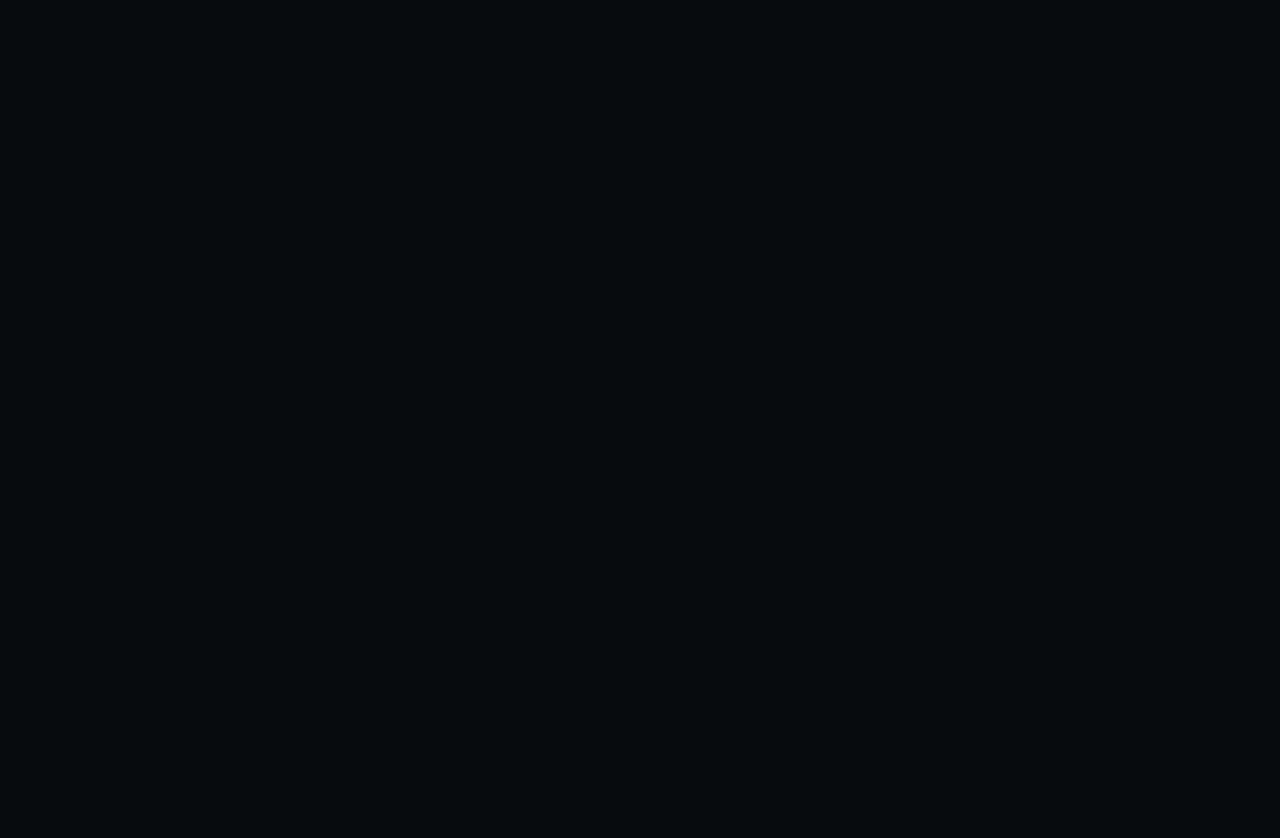
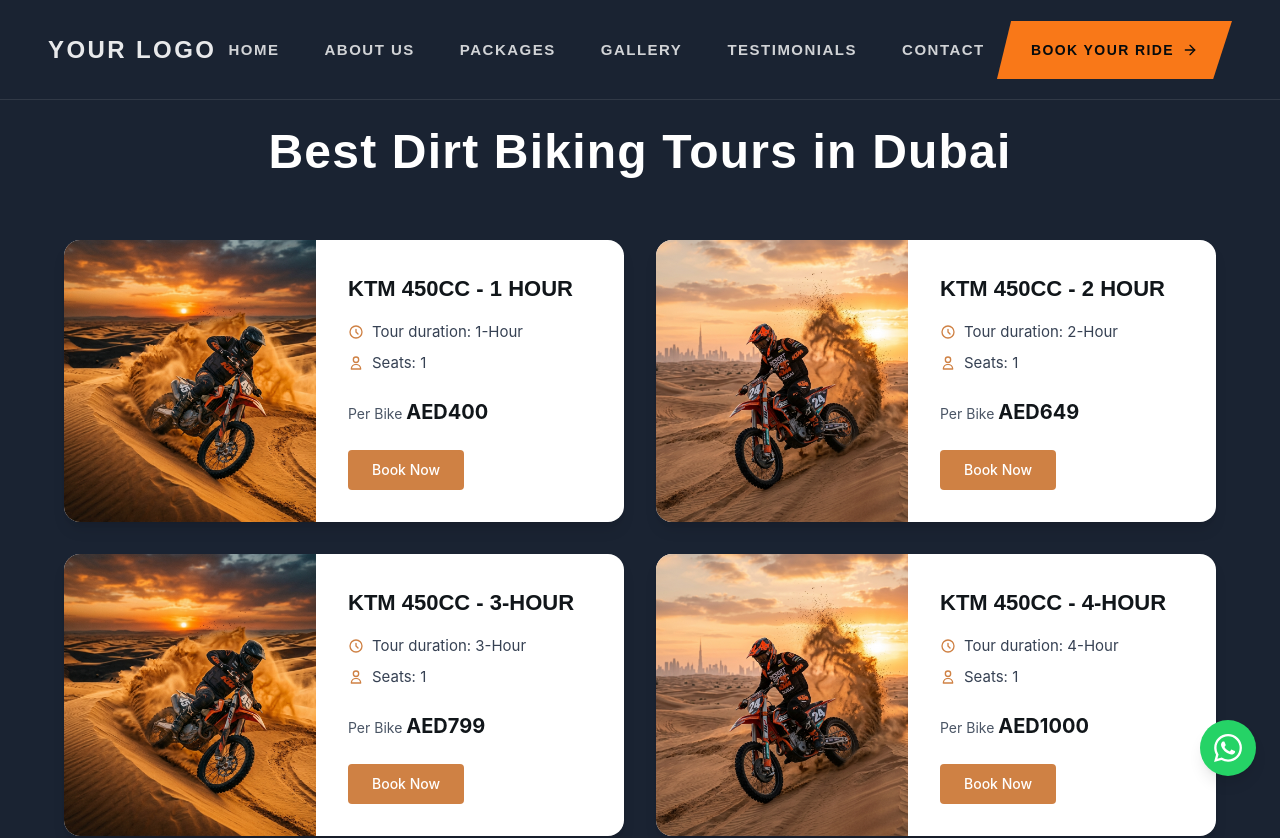
Before and after one commit to rameezwangde/Dirt-Bike, a React app: page /dirt-bike-dubai in a window 1280 px wide. Before the commit this address had no page. Shown: the top 838 px of the page. Before the commit the page ends 800 px from the top, so only its background shows below. Built offline with nearby package versions, Linux system fonts and the light colour scheme; the HTML template or start-up script is replaced by a standard one.

Commit message:
feat: add new pages, components, and routing configuration for dirt bike tour app

```diff
--- a/src/App.jsx
+++ b/src/App.jsx
@@ -3,6 +3,7 @@
 import Home from './pages/Home';
 import AboutUs from './pages/AboutUs';
 import Packages from './pages/Packages';
+import DirtBike from './pages/DirtBike';
 import ScrollToTop from './components/ScrollToTop';
 
 function App() {
@@ -13,6 +14,7 @@
         <Route path="/" element={<Home />} />
         <Route path="/about" element={<AboutUs />} />
         <Route path="/packages" element={<Packages />} />
+        <Route path="/dirt-bike-dubai" element={<DirtBike />} />
       </Routes>
     </>
   );
--- a/src/components/Navbar.jsx
+++ b/src/components/Navbar.jsx
@@ -18,12 +18,12 @@
   }, []);
 
   const isActive = (path) => location.pathname === path;
-  const isAboutPage = location.pathname === '/about';
+  const isLightModePage = location.pathname === '/about' || location.pathname === '/packages';
 
-  const defaultTextColor = isAboutPage ? 'text-[#11161A]' : 'text-white/80';
-  const logoColor = isAboutPage ? 'text-[#11161A]' : 'text-white/90';
-  const hoverColor = isAboutPage ? 'hover:text-[#F97818]' : 'hover:text-white';
-  const scrolledBg = isAboutPage
+  const defaultTextColor = isLightModePage ? 'text-[#11161A]' : 'text-white/80';
+  const logoColor = isLightModePage ? 'text-[#11161A]' : 'text-white/90';
+  const hoverColor = isLightModePage ? 'hover:text-[#F97818]' : 'hover:text-white';
+  const scrolledBg = isLightModePage
     ? 'bg-cream/80 backdrop-blur-md shadow-sm border-b border-ink/5'
     : 'bg-charcoal/70 backdrop-blur-md shadow-lg border-b border-white/10';
 
--- a/src/components/TourCard.jsx
+++ b/src/components/TourCard.jsx
@@ -1,6 +1,7 @@
 import React from 'react';
 import { motion } from 'framer-motion';
 import { ArrowRight } from 'lucide-react';
+import { Link } from 'react-router-dom';
 
 const TourCard = ({ tour, index }) => {
   return (
@@ -103,6 +104,24 @@
           </p>
 
           {/* CTA Button */}
+          {tour.link ? (
+            <Link
+              to={tour.link}
+              className="mt-auto self-start bg-[#F97818] hover:bg-[#FF8A28] text-[#071116] font-barlow font-extrabold uppercase flex items-center transition-colors duration-250 ease-out group/btn"
+              style={{
+                height: '48px',
+                width: 'fit-content',
+                padding: '0 25px',
+                fontSize: '17px',
+                letterSpacing: '0.04em',
+                gap: '12px',
+                clipPath: 'polygon(0 0, 88% 0, 100% 50%, 88% 100%, 0 100%)'
+              }}
+            >
+              {tour.ctaText}
+              <ArrowRight className="w-[18px] h-[18px] stroke-[2.5] transition-transform duration-250 ease-out group-hover/btn:translate-x-[4px]" />
+            </Link>
+          ) : (
             <button
               className="mt-auto self-start bg-[#F97818] hover:bg-[#FF8A28] text-[#071116] font-barlow font-extrabold uppercase flex items-center transition-colors duration-250 ease-out group/btn"
               style={{
@@ -118,6 +137,7 @@
               {tour.ctaText}
               <ArrowRight className="w-[18px] h-[18px] stroke-[2.5] transition-transform duration-250 ease-out group-hover/btn:translate-x-[4px]" />
             </button>
+          )}
         </div>
 
       </div>
--- /dev/null
+++ b/src/pages/DirtBike.jsx
@@ -0,0 +1,129 @@
+import React from 'react';
+import Navbar from '../components/Navbar';
+import Footer from '../components/Footer';
+import { motion } from 'framer-motion';
+
+const packages = [
+  {
+    id: 1,
+    title: "KTM 450cc - 1 Hour",
+    duration: "1-Hour",
+    seats: 1,
+    price: 400,
+    image: "/images/dirt-bike-tour.jpg"
+  },
+  {
+    id: 2,
+    title: "KTM 450cc - 2 Hour",
+    duration: "2-Hour",
+    seats: 1,
+    price: 649,
+    image: "/images/dirt-bike.jpg"
+  },
+  {
+    id: 3,
+    title: "KTM 450cc - 3-Hour",
+    duration: "3-Hour",
+    seats: 1,
+    price: 799,
+    image: "/images/dirt-bike-tour.jpg"
+  },
+  {
+    id: 4,
+    title: "KTM 450cc - 4-Hour",
+    duration: "4-Hour",
+    seats: 1,
+    price: 1000,
+    image: "/images/dirt-bike.jpg"
+  },
+  {
+    id: 5,
+    title: "KTM 450cc - 1-Day",
+    duration: "1-Day",
+    seats: 1,
+    price: 1550,
+    image: "/images/dirt-bike-tour.jpg"
+  },
+  {
+    id: 6,
+    title: "KTM 450cc - 3-Days",
+    duration: "3-Days",
+    seats: 1,
+    price: 3850,
+    image: "/images/dirt-bike.jpg"
+  }
+];
+
+const DirtBike = () => {
+  return (
+    <div className="bg-[#1a2332] min-h-screen pt-32 font-inter">
+      <Navbar />
+
+      <div className="max-w-[1200px] mx-auto px-6 pb-24">
+        <motion.h1
+          initial={{ opacity: 0, y: 20 }}
+          animate={{ opacity: 1, y: 0 }}
+          className="text-4xl md:text-5xl font-bold text-white text-center mb-16 font-barlow tracking-wide"
+        >
+          Best Dirt Biking Tours in Dubai
+        </motion.h1>
+
+        <div className="grid grid-cols-1 lg:grid-cols-2 gap-8">
+          {packages.map((pkg, idx) => (
+            <motion.div
+              key={pkg.id}
+              initial={{ opacity: 0, y: 30 }}
+              animate={{ opacity: 1, y: 0 }}
+              transition={{ delay: idx * 0.1 }}
+              className="bg-white rounded-2xl overflow-hidden flex flex-col sm:flex-row shadow-lg"
+            >
+              {/* Image side */}
+              <div className="sm:w-[45%] h-[250px] sm:h-auto relative">
+                <img
+                  src={pkg.image}
+                  alt={pkg.title}
+                  className="w-full h-full object-cover"
+                />
+              </div>
+
+              {/* Content side */}
+              <div className="sm:w-[55%] p-6 md:p-8 flex flex-col justify-center">
+                <h3 className="text-[22px] font-bold text-[#11161A] mb-4 font-barlow uppercase">
+                  {pkg.title}
+                </h3>
+
+                <div className="flex flex-col gap-2 mb-6 text-[15px] text-gray-700">
+                  <div className="flex items-center gap-2">
+                    <svg className="w-4 h-4 text-[#cf8144]" fill="none" stroke="currentColor" viewBox="0 0 24 24">
+                      <path strokeLinecap="round" strokeLinejoin="round" strokeWidth="2" d="M12 8v4l3 3m6-3a9 9 0 11-18 0 9 9 0 0118 0z" />
+                    </svg>
+                    <span>Tour duration: {pkg.duration}</span>
+                  </div>
+                  <div className="flex items-center gap-2">
+                    <svg className="w-4 h-4 text-[#cf8144]" fill="none" stroke="currentColor" viewBox="0 0 24 24">
+                      <path strokeLinecap="round" strokeLinejoin="round" strokeWidth="2" d="M16 7a4 4 0 11-8 0 4 4 0 018 0zM12 14a7 7 0 00-7 7h14a7 7 0 00-7-7z" />
+                    </svg>
+                    <span>Seats: {pkg.seats}</span>
+                  </div>
+                </div>
+
+                <div className="mb-6">
+                  <span className="text-gray-600 text-sm">Per Bike </span>
+                  <span className="text-xl font-bold text-[#11161A]">AED{pkg.price}</span>
+                </div>
+
+                <button className="bg-[#cf8144] hover:bg-[#b56e36] text-white py-2.5 px-6 rounded text-sm font-medium transition-colors w-fit">
+                  Book Now
+                </button>
+              </div>
+            </motion.div>
+          ))}
+        </div>
+      </div>
+
+      <Footer />
+    </div>
+  );
+};
+
+export default DirtBike;
--- a/src/pages/Packages.jsx
+++ b/src/pages/Packages.jsx
@@ -11,6 +11,7 @@
     image: "/images/dirt-bike-tour.jpg",
     description: "Ride powerful KTM 450cc dirt bikes through Dubai's stunning dunes. Guided tours, safety gear, and beginner lessons for an unforgettable desert adventure.",
     ctaText: "EXPLORE DIRT BIKES",
+    link: "/dirt-bike-dubai",
     iconSvg: (
       <svg viewBox="0 0 24 24" fill="none" stroke="currentColor" strokeWidth="1.5" strokeLinecap="round" strokeLinejoin="round" className="w-full h-full">
         <path d="M12 2C7 2 3 6 3 11v5a2 2 0 0 0 2 2h2" />
```
Lines whose indentation alone changed are shown as unchanged.
